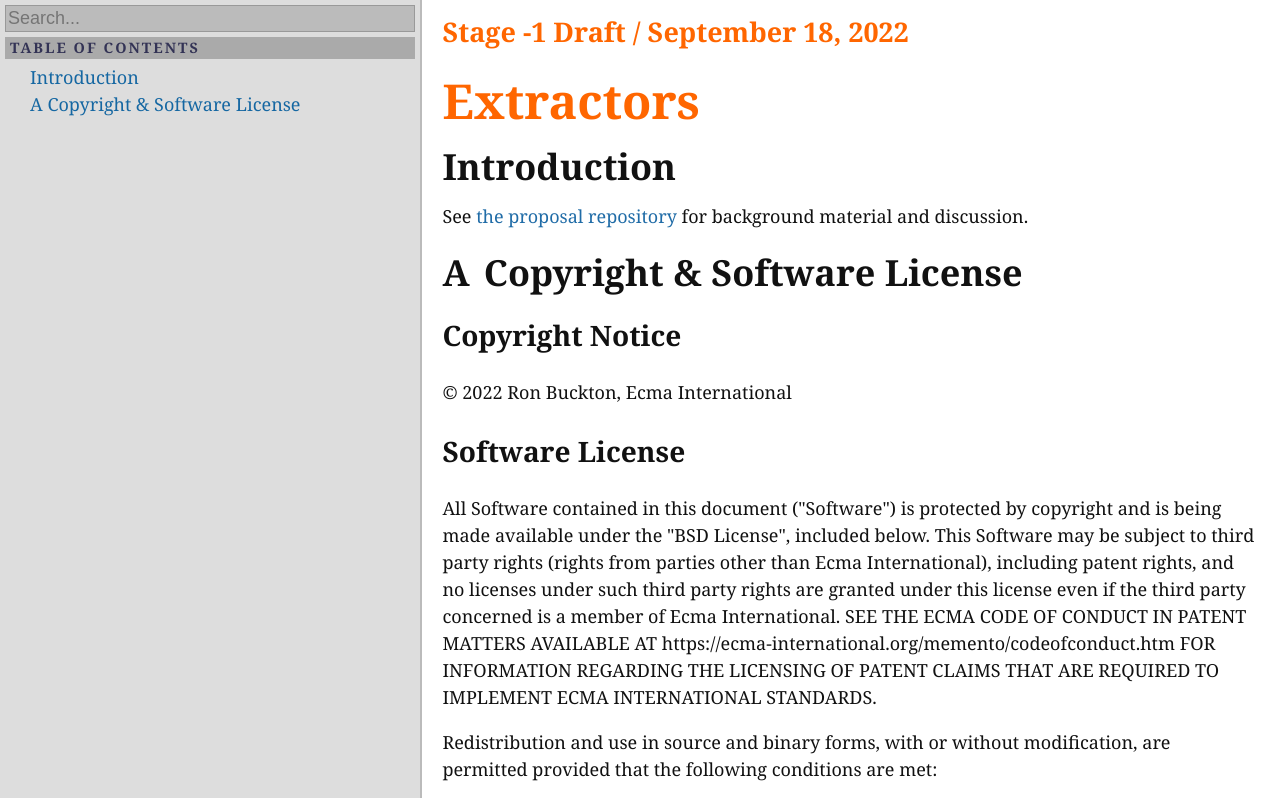
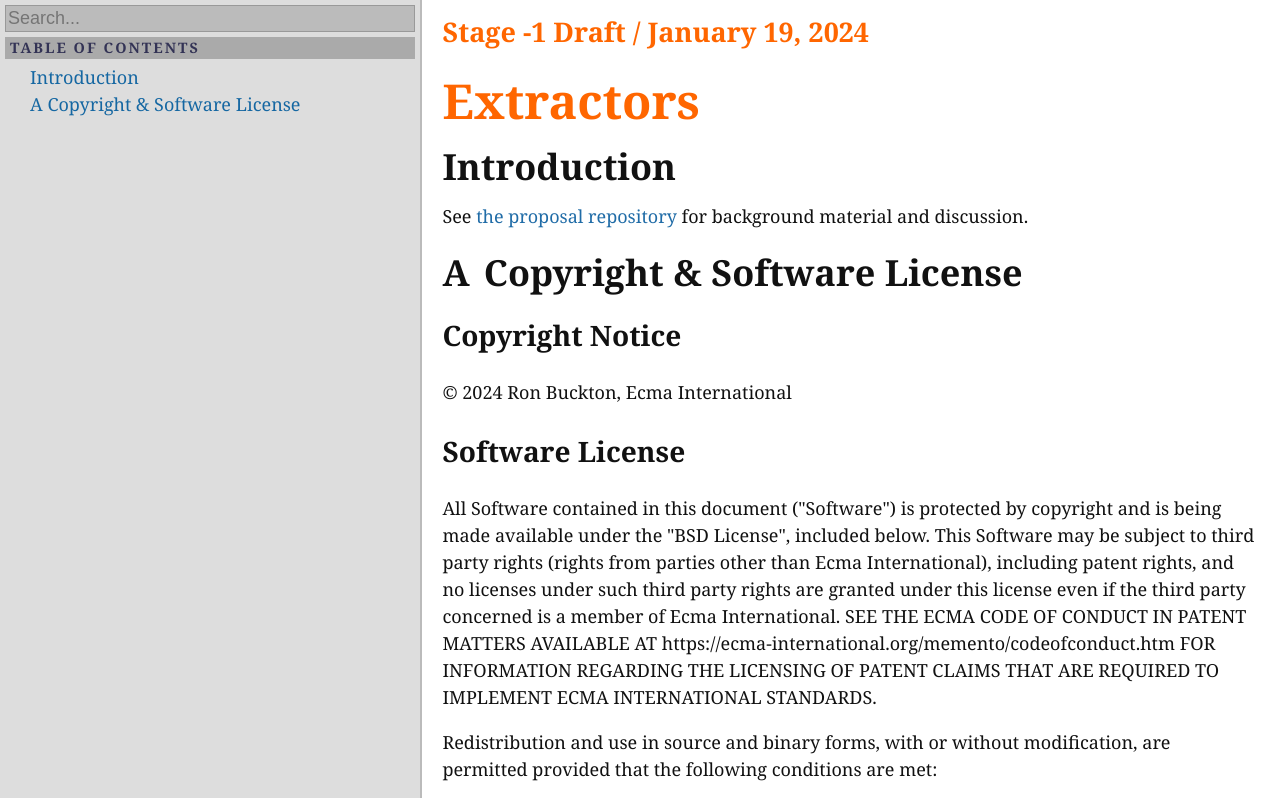
Before and after one commit to tc39/proposal-extractors, a plain HTML site: page index.html in a window 1280 px wide. Shown: the top 798 px of the page. Drawn offline with nearby package versions, Linux system fonts and the light colour scheme; a script that the page names is missing.

Commit message:
Deploying to gh-pages from @ tc39/proposal-extractors@d1f0fd67fd8e8e4db141b3f41247b9893e350085 🚀

```diff
--- a/index.html
+++ b/index.html
@@ -2524,7 +2524,7 @@ li.menu-search-result-term:before {
 </ul></div><div id="menu-toggle"><svg xmlns="http://www.w3.org/2000/svg" style="width:100%; height:100%; stroke:currentColor" viewBox="0 0 120 120">
       <title>Menu</title>
       <path stroke-width="10" stroke-linecap="round" d="M30,60 h60  M30,30 m0,5 h60  M30,90 m0,-5 h60"></path>
-    </svg></div><div id="menu-spacer"></div><div id="menu"><div id="menu-search"><input type="text" id="menu-search-box" placeholder="Search..."><div id="menu-search-results" class="inactive"></div></div><div id="menu-pins"><div class="menu-pane-header">Pins</div><ul id="menu-pins-list"></ul></div><div class="menu-pane-header">Table of Contents</div><div id="menu-toc"><ol class="toc"><li><span class="item-toggle-none"></span><a href="#intro" title="Introduction">Introduction</a></li><li><span class="item-toggle-none"></span><a href="#sec-copyright-and-software-license" title="Copyright &amp; Software License"><span class="secnum">A</span> Copyright &amp; Software License</a></li></ol></div></div><div id="spec-container"><h1 class="version">Stage -1 Draft / September 18, 2022</h1><h1 class="title">Extractors</h1>
+    </svg></div><div id="menu-spacer"></div><div id="menu"><div id="menu-search"><input type="text" id="menu-search-box" placeholder="Search..."><div id="menu-search-results" class="inactive"></div></div><div id="menu-pins"><div class="menu-pane-header">Pins</div><ul id="menu-pins-list"></ul></div><div class="menu-pane-header">Table of Contents</div><div id="menu-toc"><ol class="toc"><li><span class="item-toggle-none"></span><a href="#intro" title="Introduction">Introduction</a></li><li><span class="item-toggle-none"></span><a href="#sec-copyright-and-software-license" title="Copyright &amp; Software License"><span class="secnum">A</span> Copyright &amp; Software License</a></li></ol></div></div><div id="spec-container"><h1 class="version">Stage -1 Draft / January 19, 2024</h1><h1 class="title">Extractors</h1>
 
 <emu-biblio href="node_modules/@tc39/ecma262-biblio/biblio.json"></emu-biblio>
 
@@ -2536,7 +2536,7 @@ li.menu-search-result-term:before {
       <h1><span class="secnum">A</span> Copyright &amp; Software License</h1>
 
       <h2>Copyright Notice</h2>
-      <p>© 2022 Ron Buckton, Ecma International</p>
+      <p>© 2024 Ron Buckton, Ecma International</p>
 
       <h2>Software License</h2>
       <p>All Software contained in this document ("Software") is protected by copyright and is being made available under the "BSD License", included below. This Software may be subject to third party rights (rights from parties other than Ecma International), including patent rights, and no licenses under such third party rights are granted under this license even if the third party concerned is a member of Ecma International. SEE THE ECMA CODE OF CONDUCT IN PATENT MATTERS AVAILABLE AT https://ecma-international.org/memento/codeofconduct.htm FOR INFORMATION REGARDING THE LICENSING OF PATENT CLAIMS THAT ARE REQUIRED TO IMPLEMENT ECMA INTERNATIONAL STANDARDS.</p>
```
